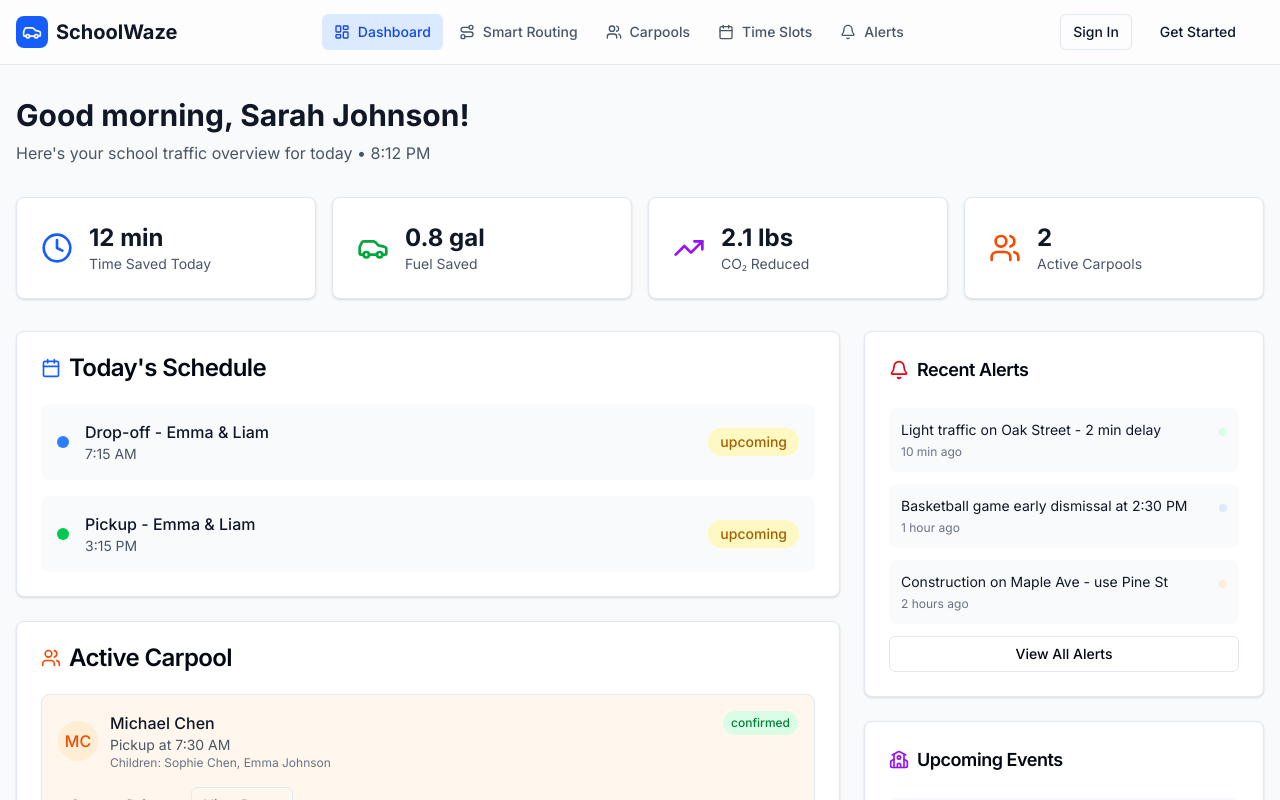
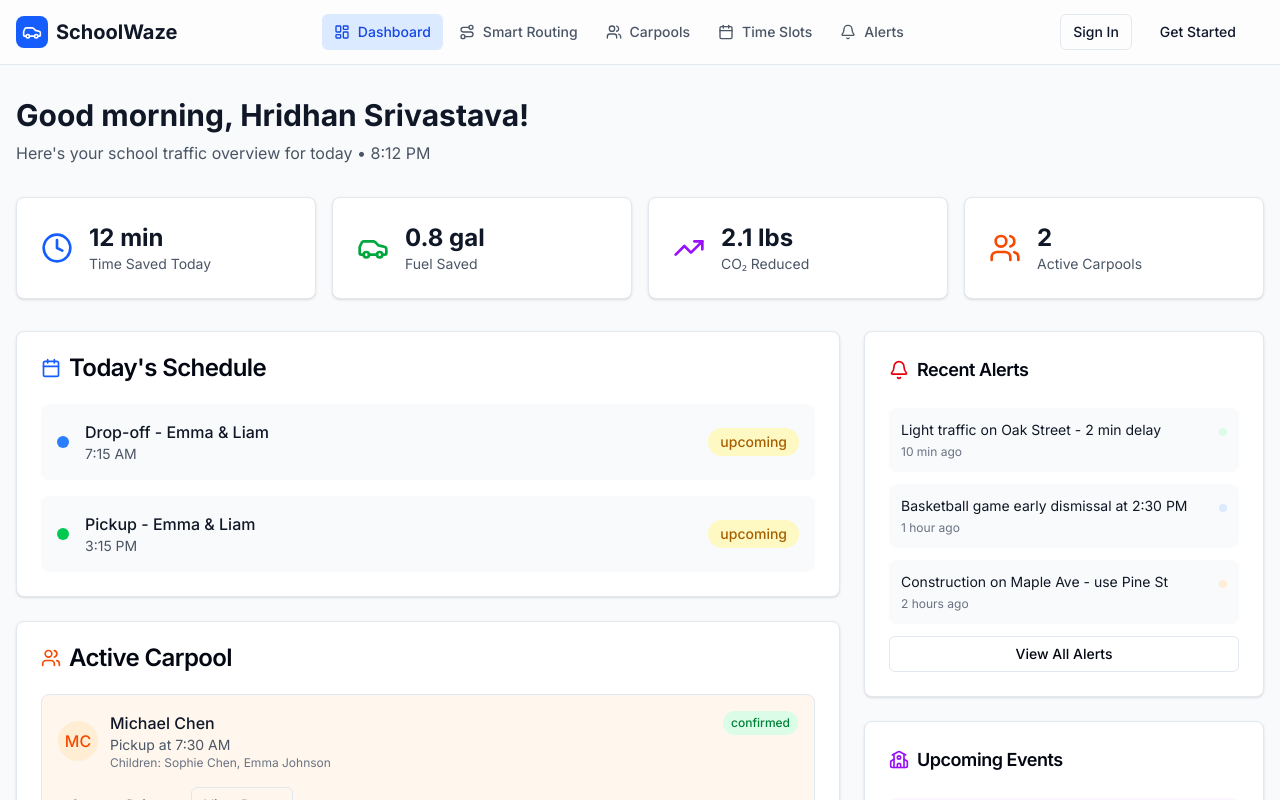
Before and after one commit to imamanmehrotra/schoolwaze, a Next.js app: page /dashboard in a window 1280 px wide. Shown: the top 800 px of the page. Built offline with nearby package versions, Linux system fonts and the light colour scheme.

Commit message:
Update page.tsx
Changed the name from Sarah johnson to Hridhan

```diff
--- a/src/app/dashboard/page.tsx
+++ b/src/app/dashboard/page.tsx
@@ -20,7 +20,7 @@ import { Button } from '@/components/ui/button';
 // Mock dashboard data
 const mockDashboardData = {
   user: {
-    name: 'Sarah Johnson',
+    name: 'Hridhan Srivastava',
     children: ['Emma Johnson', 'Liam Johnson'],
     school: 'Lincoln Elementary School'
   },
```
